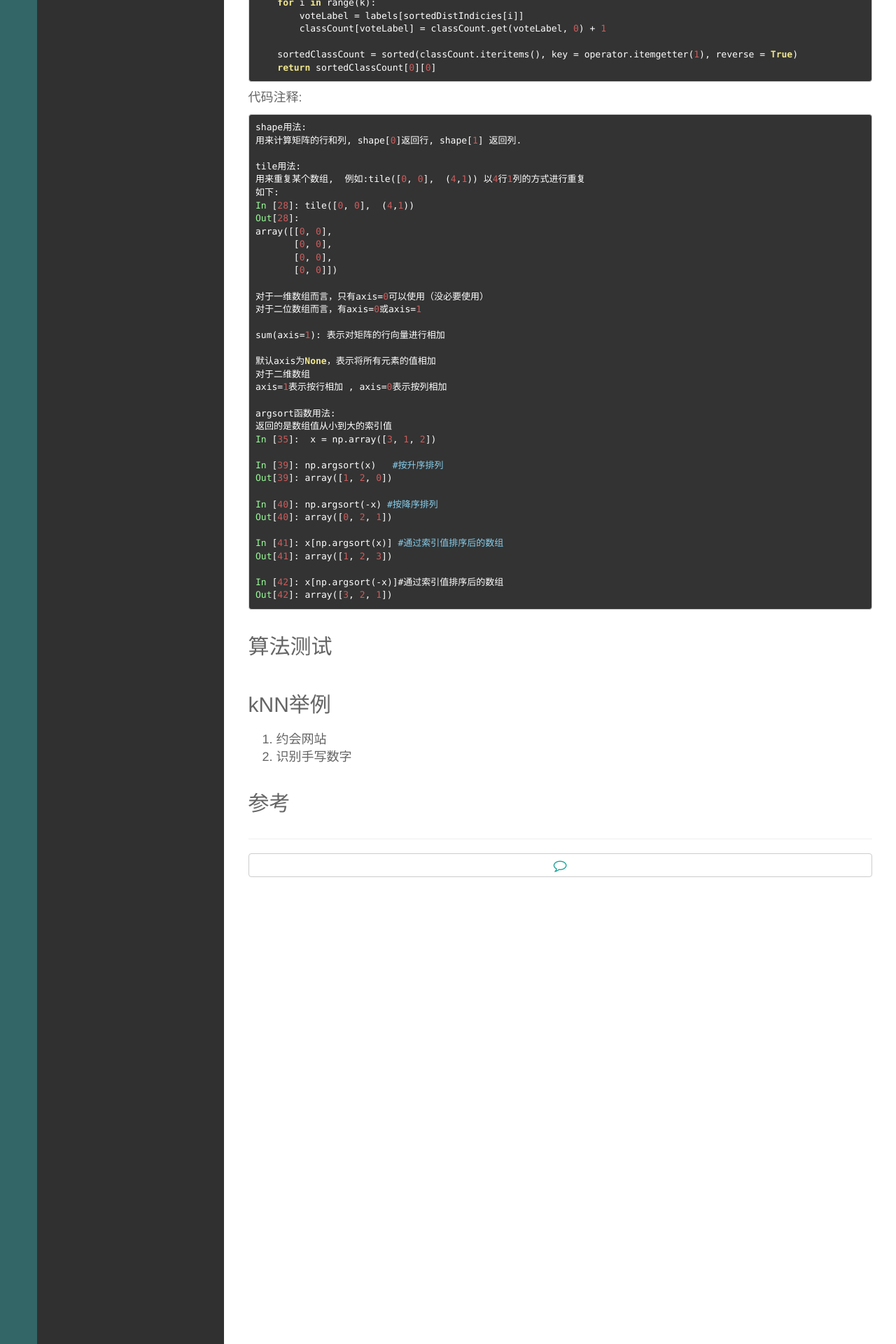
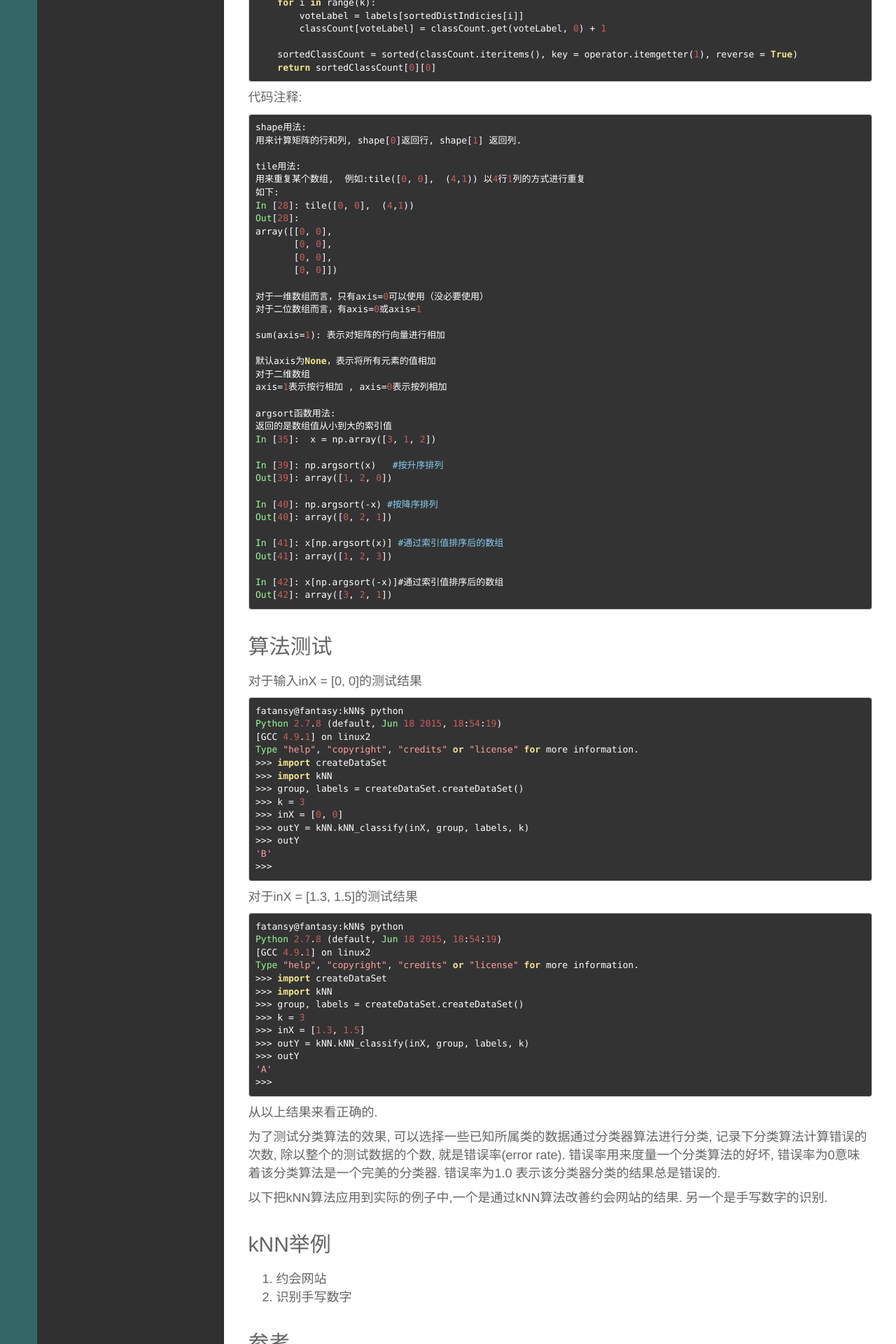
Before and after one commit to wuxiaoer/wuxiaoer.github.io, a Jekyll site: the page built from _posts/Tech/2016-04-04-ML-kNN.md, in a window 1280 px wide. Shown: the part 3019-4939 px from the top of the page at 70% size. Built offline with Jekyll 4.4.1, drawn with Linux system fonts in a browser that asks for light colours; Markdown is read by kramdown in place of the engine named in the settings.

Commit message:
add the notes of kNN

````diff
--- a/_posts/Tech/2016-04-04-ML-kNN.md
+++ b/_posts/Tech/2016-04-04-ML-kNN.md
@@ -128,7 +128,7 @@ def kNN_classify(inX, dataSet, labels, k):
 
 代码注释:
 
-```
+{% highlight python %}
 shape用法:
 用来计算矩阵的行和列, shape[0]返回行, shape[1] 返回列.
 
@@ -167,9 +167,51 @@ Out[41]: array([1, 2, 3])
 In [42]: x[np.argsort(-x)]#通过索引值排序后的数组
 Out[42]: array([3, 2, 1])
 
-```
+{% endhighlight %}
 
 ## 算法测试
+对于输入inX = [0, 0]的测试结果
+
+{% highlight python %}
+fatansy@fantasy:kNN$ python
+Python 2.7.8 (default, Jun 18 2015, 18:54:19)
+[GCC 4.9.1] on linux2
+Type "help", "copyright", "credits" or "license" for more information.
+>>> import createDataSet
+>>> import kNN
+>>> group, labels = createDataSet.createDataSet()
+>>> k = 3
+>>> inX = [0, 0]
+>>> outY = kNN.kNN_classify(inX, group, labels, k)
+>>> outY
+'B'
+>>>
+{% endhighlight %}
+
+对于inX = [1.3, 1.5]的测试结果
+
+{% highlight python %}
+fatansy@fantasy:kNN$ python
+Python 2.7.8 (default, Jun 18 2015, 18:54:19)
+[GCC 4.9.1] on linux2
+Type "help", "copyright", "credits" or "license" for more information.
+>>> import createDataSet
+>>> import kNN
+>>> group, labels = createDataSet.createDataSet()
+>>> k = 3
+>>> inX = [1.3, 1.5]
+>>> outY = kNN.kNN_classify(inX, group, labels, k)
+>>> outY
+'A'
+>>>
+{% endhighlight %}
+
+从以上结果来看正确的.
+
+为了测试分类算法的效果, 可以选择一些已知所属类的数据通过分类器算法进行分类, 记录下分类算法计算错误的次数, 除以整个的测试数据的个数, 就是错误率(error rate).
+错误率用来度量一个分类算法的好坏, 错误率为0意味着该分类算法是一个完美的分类器. 错误率为1.0 表示该分类器分类的结果总是错误的.
+
+以下把kNN算法应用到实际的例子中,一个是通过kNN算法改善约会网站的结果. 另一个是手写数字的识别.
 
 ## kNN举例
 1. 约会网站
````
